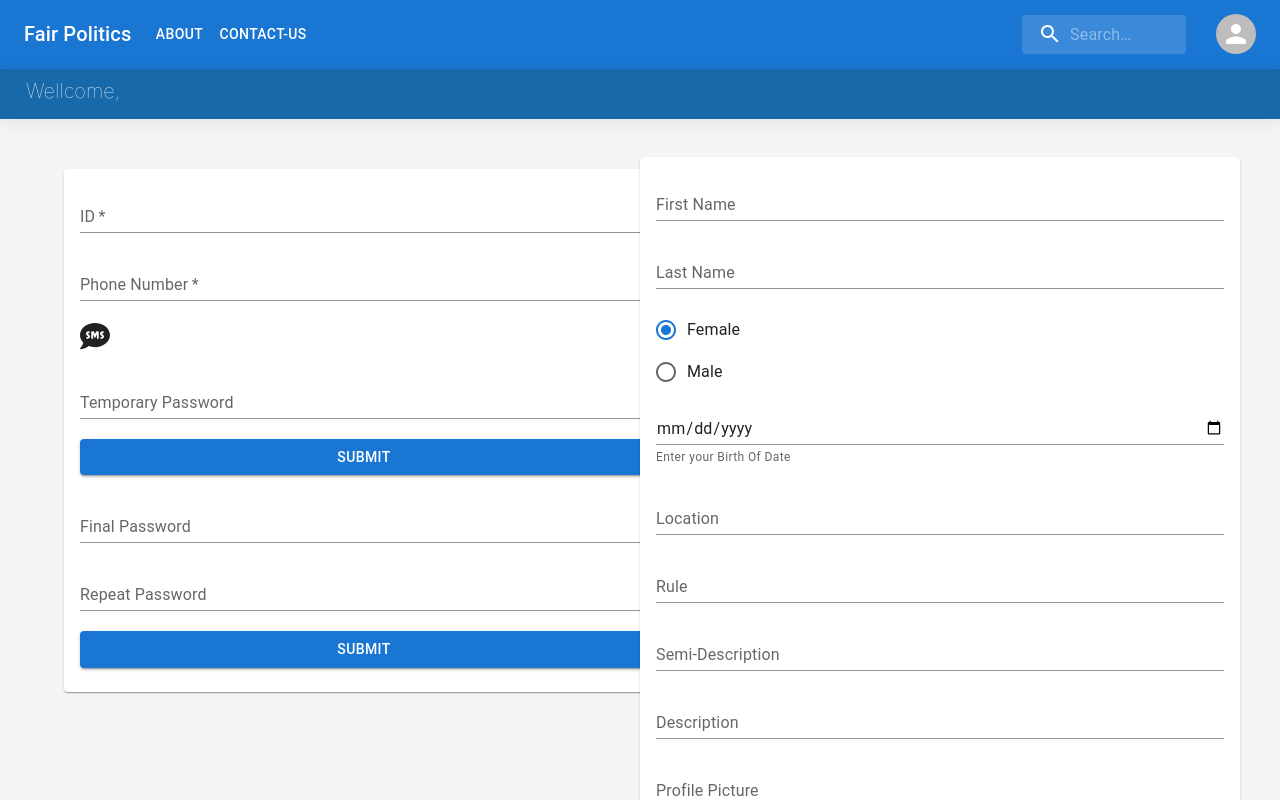
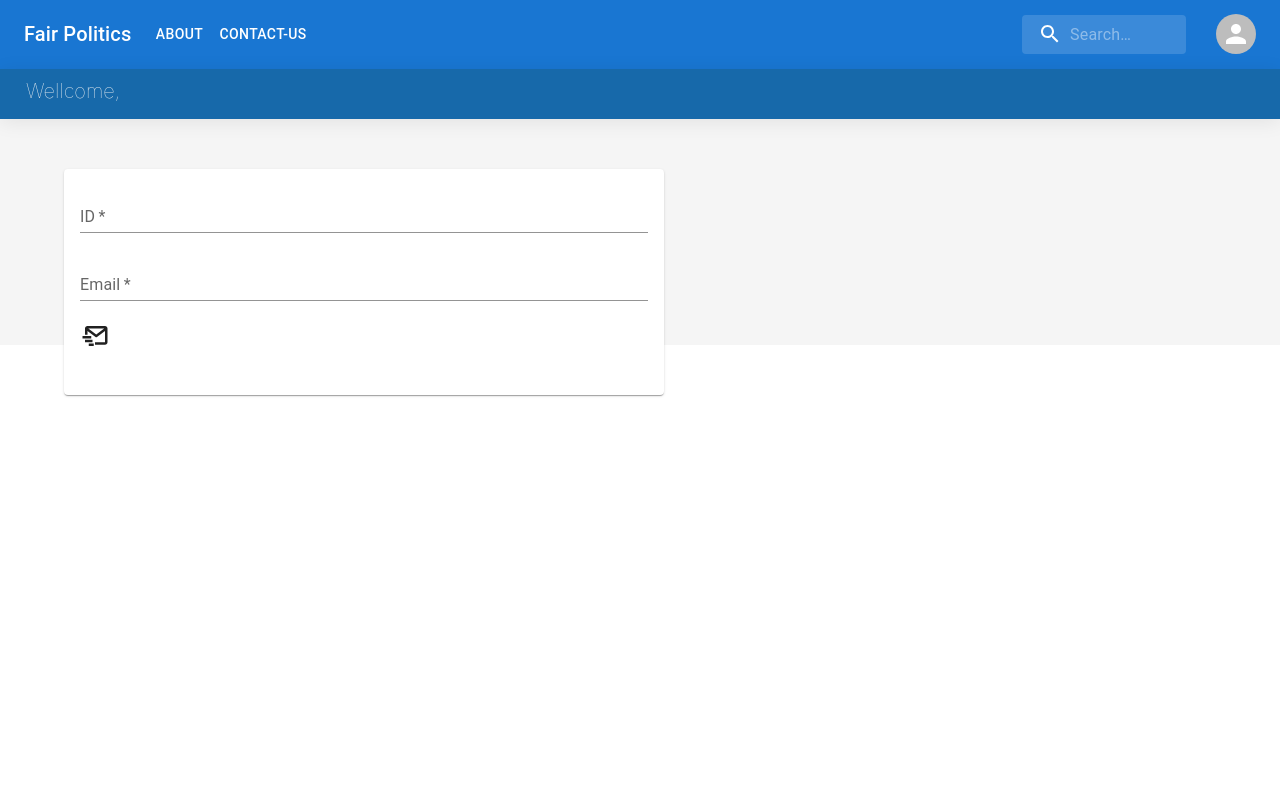
Before and after one commit to Final-Project-bb/FairPolitics, a React (Create React App) app in the folder Client/fair_politics/: page /connection/register in a window 1280 px wide. Shown: the top 800 px of the page. Built offline with nearby package versions, Linux system fonts and the light colour scheme.

Commit message:
email works in client

```diff
--- a/Client/fair_politics/src/components/Register.js
+++ b/Client/fair_politics/src/components/Register.js
@@ -5,6 +5,7 @@ import { useHistory } from "react-router-dom";
 import Loading from "./Loading";
 import styled from "styled-components";
 import { FaFacebook, FaSms } from "react-icons/fa";
+import { BiMailSend } from 'react-icons/bi'
 import { SiGmail } from "react-icons/si";
 import { FcGoogle } from "react-icons/fc";
 import {
@@ -21,6 +22,7 @@ import {
 
 const Register = () => {
   const [id, setId] = useState("");
+  const [email, setEmail] = useState("");
   const [phone, setPhone] = useState("");
   const [pass, setPass] = useState("");
   const [pass2, setPass2] = useState("");
@@ -36,28 +38,45 @@ const Register = () => {
   const [is_public_elected, setIsPublicElected] = useState(0);
   const [description, setDescription] = useState("");
   const [semi_description, setSemiDescription] = useState("");
+  const [tempPassFlag, setTempPassFlag] = useState(false);
+  const [passFlag, setPassFlag] = useState(false);
+  const [otherFlag, setOtherFlag] = useState(false);
+
 
   const { setUserDetails, setIsConnected, loading, setLoading } =
     useContext(AppContext);
 
   const current = new Date().toISOString().split("T")[0];
-  const phoneSubmit = (event) => {
-    event.preventDefault();
-    setTempPassFromDB("1225"); // here should get the temp pass from server
-    alert(`The temp pass is: ${tempPassFromDB}`); // here should send pass to phone in sms
-    // if(tempPassFromDB===tempPass){
-    //     alert(`Password approved`)
+  const emailSubmit = async (e) => {
+    e.preventDefault();
+    setLoading(true);
+    const emailField = {
+      email: email,
+    };
+
+    await fetch("http://localhost:4000/api/add_user", {
+      method: "PUT",
+      headers: { "Content-Type": "application/json" },
+      body: JSON.stringify(emailField),
+    })
+      .then((res) => res.json())
+      .then((json) => {
+        console.log(json.code);
+        setTempPassFromDB(Number(json.code))
+        // if (json.status === 200) {
+          console.log("200")
+          setTempPassFlag(true);
         // }
-    // else{
-    //     alert(`Password failed`)
-    // }
+      });
+    setLoading(false);
   };
   const approveSubmit = (event) => {
     event.preventDefault();
-    if (tempPassFromDB === tempPass) {
-      alert(`Password approved`);
+    if (tempPassFromDB == tempPass) {
+      alert(`Password approved ${tempPassFromDB}=${tempPass}`);
+        setPassFlag(true);
     } else {
-      alert(`Password failed`);
+      alert(`Password failed ${tempPassFromDB}!=${tempPass}`);
     }
   };
   const approvePassword = (event) => {
@@ -68,20 +87,34 @@ const Register = () => {
     }
     if (pass2 === pass) {
       alert(`Password approved`);
-      authUsers();
+      setOtherFlag(true)
     } else {
       alert(`Password failed`);
     }
   };
-  const authUsers = () => {
-    const login_details = {
-      user_id: id,
-      phone_number: phone,
-      password: pass,
-    };
-    authFromDb(login_details);
-  };
-  const authFromDb = () => {};
+
+  //   const authUsers = async (e) => {
+  //   setLoading(true);
+  //     const emailField = {
+  //       email: email,
+  //     };
+
+  //     await fetch("http://localhost:4000/api/add_user", {
+  //     method: "PUT",
+  //     headers: { "Content-Type": "application/json" },
+  //     body: JSON.stringify(emailField),
+  //   })
+  //     .then((res) => res.json())
+  //     .then((json) => {
+  //       console.log(json);
+  //       setTempPassFromDB(json.code)
+  //       // if (json.status === 200) {
+  //       //   // history.push("/connection/login");
+  //       // }
+  //     });
+  //   setLoading(false);
+  // };
+
   const registerSubmit = (e) => {
     e.preventDefault();
 
@@ -116,6 +149,13 @@ const Register = () => {
         if (json.status === 200) {
           history.push("/connection/login");
         }
+        // if(json.status===400){
+         else{ alert(json.message)
+          console.log(JSON.stringify(json.message));
+          setTempPassFlag(false);
+          setPassFlag(false);
+          setOtherFlag(false);
+        }
       });
     setLoading(false);
   };
@@ -143,6 +183,8 @@ const Register = () => {
           <Card style={styles.cardLeft}>
             <CardContent style={styles.content}>
               <FormControl>
+                {!tempPassFlag && !passFlag &&
+                  <>
                     <TextField
                       // helperText='Enter your id:'
                       id='standard-basic'
@@ -161,19 +203,22 @@ const Register = () => {
                       // helperText='Enter your id:'
                       id='standard-basic'
                       variant='standard'
-                  label='Phone Number'
-                  type='tel'
-                  pattern='[0]{1}[5]{1}[0-9]{8}'
+                      label='Email'
+                      type='email'
+                      // pattern='[0]{1}[5]{1}[0-9]{8}'
                       required
-                  placeholder='valid phone number!'
-                  value={phone}
-                  onChange={(e) => setPhone(e.target.value)}
-                  className='inputPhoneNum'
+                      placeholder='valid email!'
+                      value={email}
+                      onChange={(e) => setEmail(e.target.value)}
+                      className='inputEmail'
                     />
                     <br />
-                <FaSms onClick={(e) => phoneSubmit(e)} size={30} />
+                    <BiMailSend onClick={(e) => emailSubmit(e)} size={30} />
                     {/* <input type='submit' /> */}
                     <br />
+                  </>}
+                {tempPassFlag && !passFlag &&
+                  <>
                     <TextField
                       // helperText='Enter a temporary password'
                       id='standard-basic'
@@ -182,9 +227,10 @@ const Register = () => {
                       // pattern="[0]{1}[5]{1}[0-9]{8}"
                       // required
                       placeholder='password from sms!'
-                  value={tempPass}
-                  onChange={(e) => setTempPass(e.target.value)}
+                      value={Number(tempPass)}
+                      onChange={(e) => setTempPass(Number(e.target.value))}
                     />
+
                     <br />
                     <Button
                       onClick={(e) => approveSubmit(e)}
@@ -193,6 +239,10 @@ const Register = () => {
                       type='submit'>
                       submit
                     </Button>
+                  </>
+                }
+                {passFlag && !otherFlag &&
+                  <>
                     <br />
                     <TextField
                       // helperText='Enter your final password'
@@ -227,9 +277,13 @@ const Register = () => {
                       type='submit'>
                       submit
                     </Button>
+                  </>}
+                  {passFlag && otherFlag &&
+                  <>great!</>}
               </FormControl>
             </CardContent>
           </Card>
+          {otherFlag &&
 
             <Card style={styles.cardRight}>
               <CardContent style={styles.content}>
@@ -258,6 +312,19 @@ const Register = () => {
                     onChange={(e) => setLastName(e.target.value)}
                   />
                   <br />
+                  <TextField
+                    // helperText='Enter your id:'
+                    id='standard-basic'
+                    variant='standard'
+                    label='Phone'
+                    type='tel'
+                    pattern='[0]{1}[5]{1}[0-9]{8}'
+                    // required
+                    placeholder='valid phone number!'
+                    value={phone}
+                    onChange={(e) => setPhone(e.target.value)}
+                    className='inputEmail'
+                  />
                   <RadioGroup
                     style={styles.radioGroup}
                     aria-labelledby='demo-radio-buttons-group-label'
@@ -379,6 +446,8 @@ const Register = () => {
                 </FormControl>
               </CardContent>
             </Card>
+          }
+
         </div>
       )}
       {loading && <Loading />}
@@ -400,7 +469,7 @@ const styles = {
   cardRight: {
     // height: 400,
     width: 600,
-    top: -485,
+    top: 10,
     left: "50%",
     position: "relative",
     // alignItems: "center",
```
Also changed, not shown: 1 other file (tests, documents, lock files or other folders). Lines whose indentation alone changed are shown as unchanged.
